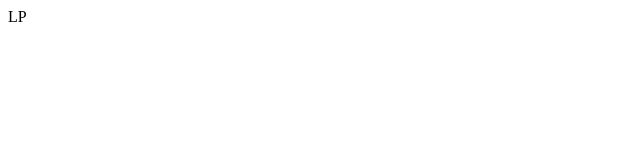
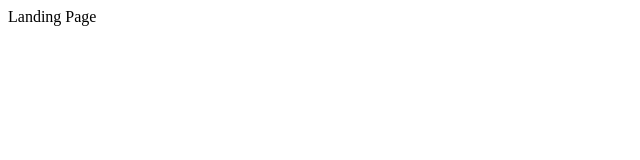
Before and after one commit to Zazh/mii.kz, a website: page services/landing/index.html in a window 1280 px wide. Shown: the full height of the page, 0-640 px from the left. Drawn offline with Linux system fonts and the light colour scheme.

Commit message:
change index

```diff
--- a/services/landing/index.html
+++ b/services/landing/index.html
@@ -6,6 +6,6 @@
     <title>Document</title>
 </head>
 <body>
-    LP
+    Landing Page
 </body>
 </html>
```
